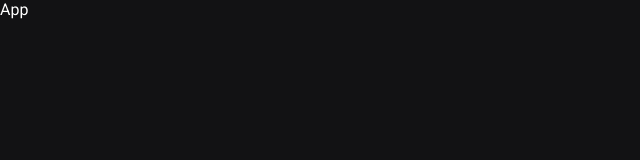
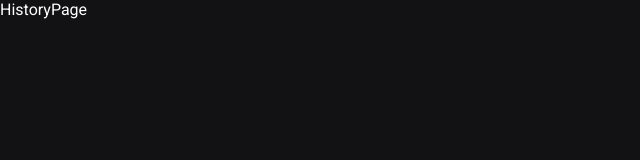
Before and after one commit to andrewcarletti/ignite-timer, a React (Vite) app: page /history in a window 1280 px wide. Shown: the top 160 px of the page, without its empty margins (0-640 px from the left). Built offline with nearby package versions, Linux system fonts and the light colour scheme.

Commit message:
feat: add react router

```diff
--- a/package.json
+++ b/package.json
@@ -12,6 +12,7 @@
   "dependencies": {
     "react": "^19.1.0",
     "react-dom": "^19.1.0",
+    "react-router-dom": "^7.7.0",
     "styled-components": "^6.1.19"
   },
   "devDependencies": {
--- a/src/App.tsx
+++ b/src/App.tsx
@@ -1,3 +1,12 @@
+import { Route, Routes } from "react-router-dom";
+import HistoryPage from "./pages/HistoryPage";
+import HomePage from "./pages/HomePage";
+
 export default function App() {
-  return <div>App</div>;
+  return (
+    <Routes>
+      <Route path="/" element={<HomePage />} />
+      <Route path="/history" element={<HistoryPage />} />
+    </Routes>
+  );
 }
--- a/src/main.tsx
+++ b/src/main.tsx
@@ -1,5 +1,6 @@
 import { StrictMode } from "react";
 import { createRoot } from "react-dom/client";
+import { BrowserRouter } from "react-router-dom";
 import { ThemeProvider } from "styled-components";
 
 import App from "./App.tsx";
@@ -8,9 +9,11 @@
 
 createRoot(document.getElementById("root")!).render(
   <StrictMode>
-    <ThemeProvider theme={defaultTheme}>
-      <App />
-      <GlobalStyle />
-    </ThemeProvider>
+    <BrowserRouter>
+      <ThemeProvider theme={defaultTheme}>
+        <App />
+        <GlobalStyle />
+      </ThemeProvider>
+    </BrowserRouter>
   </StrictMode>
 );
--- /dev/null
+++ b/src/pages/HistoryPage.tsx
@@ -0,0 +1,3 @@
+export default function HistoryPage() {
+  return <div>HistoryPage</div>;
+}
--- /dev/null
+++ b/src/pages/HomePage.tsx
@@ -0,0 +1,3 @@
+export default function HomePage() {
+  return <div>HomePage</div>;
+}
```
Also changed, not shown: 1 other file (tests, documents, lock files or other folders).
